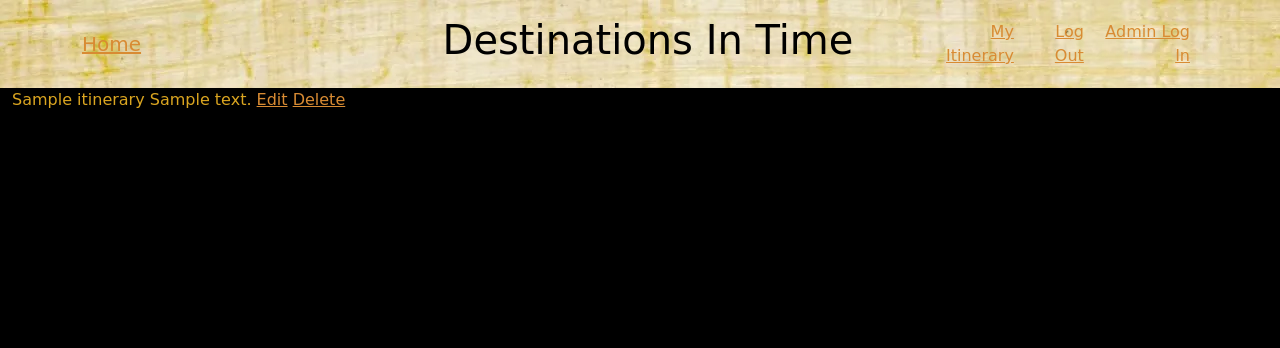
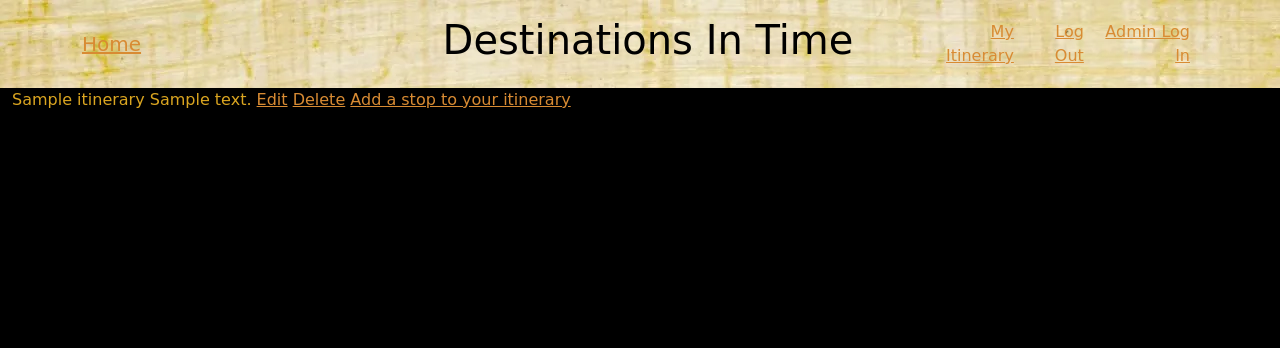
Before and after one commit to BUSAMT/DestinationInTime, a Django app: page /itins/1/ in a window 1280 px wide. Shown: the top 348 px of the page. Run offline with Django 4.2, Linux system fonts and the light colour scheme; a user stored in the database is signed in; tables that the repository leaves empty hold one stand-in row (values such as "Sample post"); some web fonts are replaced.

Commit message:
stop functionality addgit add .git add .git add .git add .git add .! f***k

```diff
--- a/main_app/templates/destinations/detail.html
+++ b/main_app/templates/destinations/detail.html
@@ -39,10 +39,7 @@
 
 
 
-
-
-
-
+<a href="{% url 'add_stop' era.id destination.id %}">Link to add a stop</a>
 
 
 
--- a/main_app/templates/itins/detail.html
+++ b/main_app/templates/itins/detail.html
@@ -9,6 +9,7 @@
     <a href="{% url 'itins_update' itin.id %}">Edit</a>
     <a href="{% url 'itins_delete' itin.id %}">Delete</a>
 
+    <a href="{% url 'add_stop' itin.id  %}"> Add a stop to your itinerary</a>
 
 
 </div>
--- a/main_app/urls.py
+++ b/main_app/urls.py
@@ -17,9 +17,11 @@ urlpatterns = [
     path('itins/<int:pk>/delete/', views.ItinDelete.as_view(), name='itins_delete'),
 
     # ------Stops (/itins/)-----------------------------
-    path('itins/<int:itinerary_id>/addstop/', views.add_stop, name='add_stop'),
+    # path('itins/<int:itinerary_id>/addstop/', views.add_stop, name='add_stop'),
+    # amended add stop with new path
+    path('eras/<int:era_id>/destination/<int:dest_id>/addstop/', views.add_stop, name='add_stop'),
     # ------Delete Stops (/itins/)-----------------------------
-    path('itins/<int:itin_id>/delete/<int:stop_id>/', views.delete_stop, name='delete_stop'),
+    path('itins/<int:itin_id>/<int:stop_id>/delete/', views.delete_stop, name='delete_stop'),
 
     #---------path to head directly to the admin site-------------
     path('', RedirectView.as_view(url=reverse_lazy('admin:index'))),
@@ -33,4 +35,5 @@ urlpatterns = [
     # AB - details page for destination
     path('eras/<int:era_id>/destination/<int:dest_id>', views.destinations_detail, name="dest_detail")
 
+
 ]
--- a/main_app/views.py
+++ b/main_app/views.py
@@ -78,8 +78,7 @@ class ItinDelete(LoginRequiredMixin, DeleteView):
   success_url = '/itins'
 
 # ------Stops (/itins/)---------------
-# Create the form
-@login_required
+# 1st attempt
 # def add_a_stop(request, itin_id):
 #   # itinerary = Itininerary.objects.get(id=itin_id)
 #   eras = Era.objects.all()
@@ -101,50 +100,59 @@ class ItinDelete(LoginRequiredMixin, DeleteView):
 #   'eras' : eras
 #   })
 
-# change from assoc with itin to assoc with dest icluding url and temaplte
-# def add_a_stop(request, itin_id,):
-#   form = StopForm(request.POST)
-#   eras = Era.objects.all()
+# 2nd attempt
+# @login_required
+# def add_stop(request, itinerary_id):
+#     itinerary = Itinerary.objects.get(id=itinerary_id)
+#     eras = Era.objects.all()
 
-#   if form.is_valid():
-#     # display all eras_linked_to_destination
-#     new_spot = form.save(commit=False)
-#     # assoc with itin
-#     new_spot.itinerary_id = itin_id
-#     new_spot.save()
-#     return redirect('itins_detail', itin_id=itin_id)
 
-#   return render(request,'itins/add_stop.html', {
-#   'form': form,
-#   'eras' : eras
-#   })
+#     if request.method == 'POST':
+#         form = AddStopForm(request.POST)
+#         if form.is_valid():
+#             stop = form.save(commit=False)
+#             stop.itinerary = itinerary
+#             selected_destination_id = request.POST.get('destination')  # Get the selected destination ID
+#             selected_destination = Destination.objects.get(id=selected_destination_id)
+#             stop.destination = selected_destination  # Assign the selected destination to the stop
+#             stop.save()
+#             return redirect('itins_detail', itin_id=itinerary.id)
+#     else:
+#         form = AddStopForm()
+
+#     return render(request, 'itins/add_stop.html', {'form': form, 'itinerary': itinerary, 'eras': eras, 'itinerary_id': itinerary_id})
 
 @login_required
-def add_stop(request, itinerary_id):
-    itinerary = Itinerary.objects.get(id=itinerary_id)
-    eras = Era.objects.all()
-    destination_id = request.GET.get('destination_id')
+def add_stop(request, era_id, dest_id):
+    destination = Destination.objects.get(id=dest_id)
+    # eras = Era.objects.all()
+    itins = Itinerary.objects.all()
+    # itinerary = Itinerary.objects.filter(id=itinerary_id)
 
     if request.method == 'POST':
         form = AddStopForm(request.POST)
         if form.is_valid():
             stop = form.save(commit=False)
-            stop.itinerary = itinerary
-            selected_destination_id = request.POST.get('destination')  # Get the selected destination ID
-            selected_destination = Destination.objects.get(id=selected_destination_id)
-            stop.destination = selected_destination  # Assign the selected destination to the stop
+            stop.destination = destination
+            selected_itinerary_id = request.POST.get('itinerary')  # Get the selected itin ID
+            selected_itinerary = Itinerary.objects.get(id=selected_itinerary_id)
+            stop.itinerary = selected_itinerary  # Assign the selected destination to the stop
             stop.save()
-            return redirect('itins_detail', itin_id=itinerary.id)
+            return redirect('dest_detail', era_id=era_id, dest_id=dest_id )
     else:
         form = AddStopForm()
 
-    return render(request, 'itins/add_stop.html', {'form': form, 'itinerary': itinerary, 'eras': eras, 'itinerary_id': itinerary_id})
+    return render(request, 'itins/add_stop.html', {
+       'form': form,
+       'destination_id': dest_id,
+       'itins' : itins
+         })
 
 #---------Delete Stops--------------------------------
 @login_required
 class delete_stop(DeleteView):
   model = Stop
-  succes_url = "itins/"
+  success_url = "itins/"
 
 
 
```
Also changed, not shown: main_app/templates/itins/add_stop.html (+5 -23 lines).
